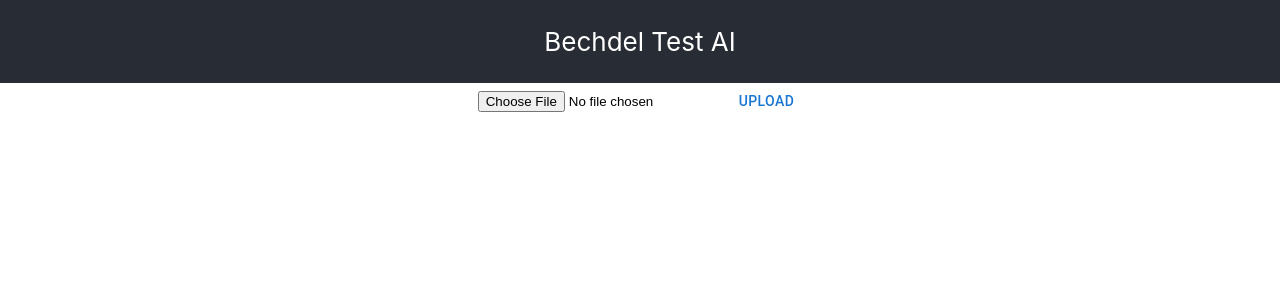
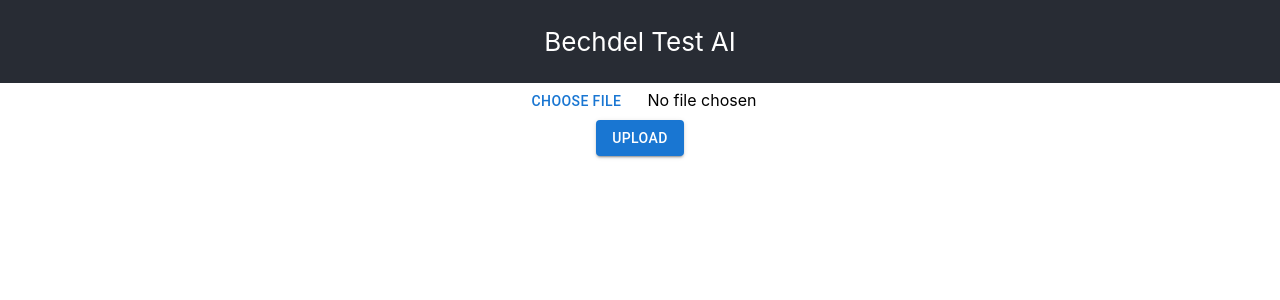
Before and after one commit to bechdelscript/bechdelscript, a React (Create React App) app in the folder my-app/: page / in a window 1280 px wide. Shown: the top 300 px of the page. Built offline with nearby package versions, Linux system fonts and the light colour scheme.

Commit message:
add spinner when loading

```diff
--- a/my-app/src/App.js
+++ b/my-app/src/App.js
@@ -5,30 +5,16 @@ import React from 'react';
 import CharacterList from './components/characters_list';
 import FileUpload from './components/file_upload';
 
-const obj = null;
-// const obj = {
-// 	"characters": [{
-// 		"name": "marge",
-// 		"gender": "female"
-// 	},
-// 	{
-// 		"name": "homer",
-// 		"gender": "male"
-// 	},
-// 	{
-// 		"name": "lisa",
-// 		"gender": "female"
-// 	}]
-// }
 
 class App extends React.Component {
 
     constructor(props) {
         super(props);
         this.state = {
-            computed_score:null,
-            characters:null,
+            computed_score: null,
+            characters: null,
             file: null,
+            loading: false,
             error_message: null
         };
     }
@@ -36,12 +22,14 @@ class App extends React.Component {
     handleUploadFileSelect = (event) => {
         const newFile = event.target.files.item(0);
         this.setState({
-            file : newFile
+            file: newFile
         });
     }
 
     handleUploadFileSubmit = async (event) => {
+
         event.preventDefault();
+        this.setState({ loading: true })
         const formData = new FormData();
         formData.append('file', this.state.file);
 
@@ -49,17 +37,18 @@ class App extends React.Component {
             method: 'POST',
             body: formData,
         });
+        this.setState({ loading: false })
         if (response.ok) {
             const data = await response.json();
             console.log(data);
             this.setState({
-                computed_score : data.computed_score,
-                characters : data.characters,
-                error_message : null
+                computed_score: data.computed_score,
+                characters: data.characters,
+                error_message: null
             });
         } else {
             this.setState({
-                error_message : `This is an HTTP error: The status is ${response.status}`
+                error_message: `This is an HTTP error: The status is ${response.status}`
             });
             throw new Error(
                 `This is an HTTP error: The status is ${response.status}`
@@ -72,7 +61,7 @@ class App extends React.Component {
         let character_list;
         if (this.state.characters) { character_list = <CharacterList characters={this.state.characters} />; }
         else { character_list = null; }
-        let computed_score = this.state.computed_score ? `Computed score ${this.state.computed_score}` : '';
+        let computed_score = this.state.computed_score ? `Computed score ${this.state.computed_score}` : null;
         return (
             <div className="App">
                 <header className="App-header">
@@ -86,6 +75,8 @@ class App extends React.Component {
                         <FileUpload
                             handleFileSelect={this.handleUploadFileSelect}
                             handleSubmit={this.handleUploadFileSubmit}
+                            loading={this.state.loading}
+                            file={this.state.file}
                         />
                         <div>{this.state.error_message}</div>
                         <div>{computed_score}</div>
--- a/my-app/src/components/file_upload.js
+++ b/my-app/src/components/file_upload.js
@@ -1,12 +1,23 @@
-import React, { useState } from 'react';
 import { Button } from '@mui/material';
+import { CircularProgress } from '@mui/material';
 
 function FileUpload(props) {
+    let loading = props.loading ? <CircularProgress /> : null;
+    let chosen_file = props.file ? props.file.name : `No file chosen`
     return (
-        <form onSubmit={props.handleSubmit}>
-            <input type="file" onChange={props.handleFileSelect} />
-            <Button type="submit">Upload</Button>
-        </form>
+        <div>
+            <form onSubmit={props.handleSubmit}>
+                <Button component="label">
+                    Choose file
+                    <input hidden type="file" onChange={props.handleFileSelect} />
+                </Button>
+                &nbsp;&nbsp;&nbsp;&nbsp;
+                {chosen_file}
+                <br></br>
+                <Button variant="contained" type="submit">Upload</Button>
+            </form>
+            <div>{loading}</div>
+        </div>
     );
 }
 
```
Lines whose indentation alone changed are shown as unchanged.
